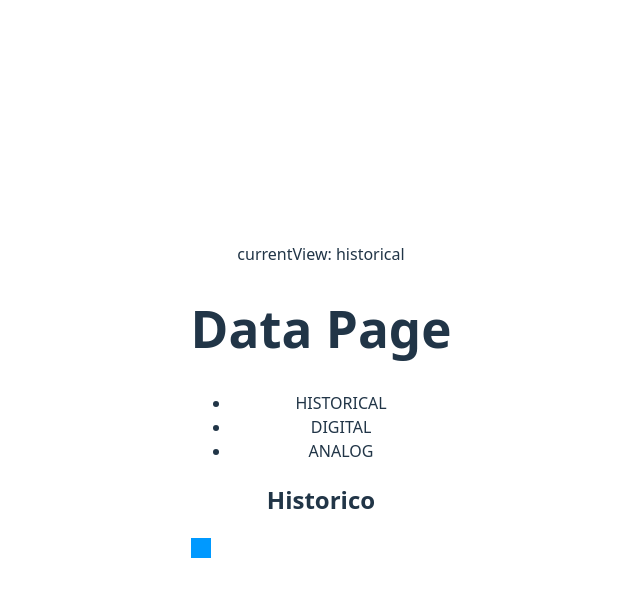
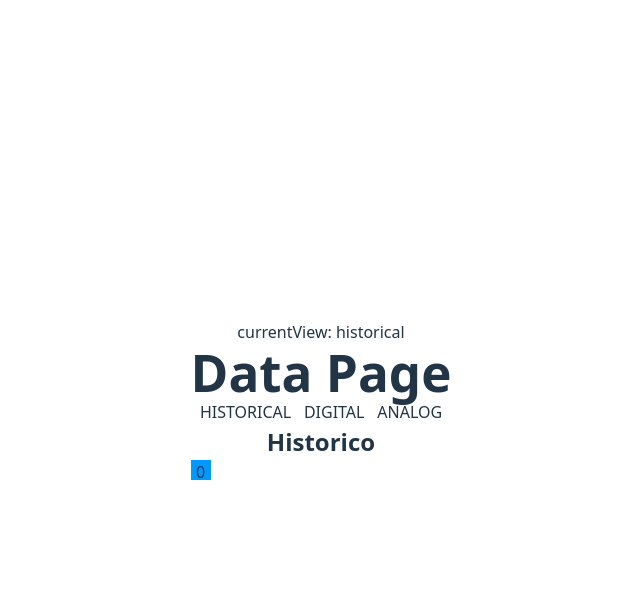
Before and after one commit to Gutierrez-Bautista/ECU-UI, a React (Vite) app: page / in a window 1280 px wide. Both pictures are taken after typing "https://example.com" into the empty fields and a click on the button "Siguiente". Shown: the top 596 px of the page, without its empty margins (319-959 px from the left). Built offline with nearby package versions, Linux system fonts and the light colour scheme.

Commit message:
Context to store sensors data created

```diff
--- a/src/ui/App.tsx
+++ b/src/ui/App.tsx
@@ -1,11 +1,11 @@
 import { useContext } from 'react'
 import './App.css'
-import { UrlContext, UrlProvider } from './context/urlContext'
+import { DataContext, DataProvider } from './context/dataContext'
 import IndexPage from './pages/index'
 import DataPage from './pages/Data'
 
 function AppContent () {
-  const { url } = useContext(UrlContext)
+  const { url } = useContext(DataContext)
 
   return (
     <>
@@ -20,9 +20,9 @@ function AppContent () {
 
 function App() {
   return (
-    <UrlProvider>
+    <DataProvider>
       <AppContent />
-    </UrlProvider>
+    </DataProvider>
   )
 }
 
--- a/src/ui/components/Header.tsx
+++ b/src/ui/components/Header/index.tsx
@@ -1,4 +1,5 @@
-import { Views } from "../pages/types"
+import { Views } from "../../pages/types"
+import './style.css'
 
 interface Props {
   title: string
@@ -13,7 +14,6 @@ export default function Header ({ title, updateViewFunc }: Props) {
   const ViewsKeys = Object.keys(Views) as Views[]
 
   const handleClick = (newView: string) => {
-    console.log(newView, isViewValue(newView), ViewsKeys)
     if (isViewValue(newView)) {
       updateViewFunc(newView as Views)
     }
--- /dev/null
+++ b/src/ui/components/Header/style.css
@@ -0,0 +1,6 @@
+ul {
+  list-style: none;
+  display: flex;
+  justify-content: center;
+  gap: .8rem;
+}
--- a/src/ui/components/HistoricalGraph.tsx
+++ /dev/null
@@ -1,7 +0,0 @@
-interface Props {
-  color?: `#${string}`
-}
-
-export default function HistoricalGraph ({ color = '#09f' }: Props) {
-  return <div style={{width: '20px', height: '20px', backgroundColor: color}}></div>
-}
--- /dev/null
+++ b/src/ui/components/historicalGraph/index.tsx
@@ -0,0 +1,31 @@
+import { useContext, useEffect, useState } from "react"
+import { DataContext } from "../../context/dataContext"
+
+interface Props {
+  color?: `#${string}`
+  sensor: Sensors
+}
+
+export default function HistoricalGraph ({ color = '#09f', sensor }: Props) {
+  const { values } = useContext(DataContext)
+  const [maxValue, setMaxValue] = useState(0)
+
+  console.log(sensor)
+  console.log(values ?? 'No Values')
+
+  useEffect(() => {
+    if (values && values[sensor]) {
+      let m = 0
+      values[sensor].forEach(v => {
+        if (v > m) m = v;
+      })
+      setMaxValue(m)
+    }
+  }, [values, sensor])
+
+  return (
+    <div style={{width: '20px', height: '20px', backgroundColor: color}}>
+      {maxValue}
+    </div>
+  )
+}
--- /dev/null
+++ b/src/ui/context/dataContext.tsx
@@ -0,0 +1,62 @@
+import { createContext, ReactNode, useState } from "react";
+
+interface DataContextI {
+  url: string | null
+  setNewUrl: (url: string) => void
+  values: SensorValues | null
+  addValue: (newValue: number, sensor: Sensors) => void
+  maxValues: number
+  setMaxValues: (newMaxValues: number) => void
+}
+
+export const DataContext = createContext<DataContextI>({
+  url: null,
+  setNewUrl: (url: string) => url,
+  values: null,
+  addValue: () => {},
+  maxValues: 10,
+  setMaxValues: () => {}
+})
+
+export function DataProvider ({ children }: { children: ReactNode }) {
+  const [url, setUrl] = useState<null | string>(null)
+  const [maxValues, setMaxValues] = useState(20)
+  const [values, setValues] = useState<SensorValues | null>(null)
+
+  const setNewUrl = (url: string) => {
+    setUrl(url)
+  }
+
+  const addValue = (newValue: number, sensor: Sensors) => {
+    setValues(prev => {
+      if (!prev) return null;
+
+      const p = {...prev}
+
+      if (sensor in p) {
+        if (p[sensor].length === maxValues) {
+          p[sensor].shift()
+        }
+
+        p[sensor].push(newValue)
+      } else {
+        p[sensor] = [newValue]
+      }
+
+      return p
+    })
+  }
+
+  return (
+    <DataContext.Provider value={{
+      url,
+      setNewUrl,
+      values,
+      addValue,
+      maxValues,
+      setMaxValues
+    }}>
+      {children}
+    </DataContext.Provider>
+  )
+}
--- a/src/ui/context/urlContext.tsx
+++ /dev/null
@@ -1,28 +0,0 @@
-import { createContext, ReactNode, useState } from "react";
-
-interface UrlContextI {
-  url: string | null
-  setNewUrl: (url: string) => void
-}
-
-export const UrlContext = createContext<UrlContextI>({
-  url: null,
-  setNewUrl: (url: string) => url
-})
-
-export function UrlProvider ({ children }: { children: ReactNode }) {
-  const [url, setUrl] = useState<null | string>(null)
-
-  const setNewUrl = (url: string) => {
-    setUrl(url)
-  }
-
-  return (
-    <UrlContext.Provider value={{
-      url,
-      setNewUrl
-    }}>
-      {children}
-    </UrlContext.Provider>
-  )
-}
--- a/src/ui/index.css
+++ b/src/ui/index.css
@@ -19,6 +19,11 @@
   text-rendering: optimizeLegibility;
   -webkit-font-smoothing: antialiased;
   -moz-osx-font-smoothing: grayscale;
+}
+
+* {
+  margin: 0;
+  padding: 0;
 }
 
 a {
--- a/src/ui/pages/index.tsx
+++ b/src/ui/pages/index.tsx
@@ -1,13 +1,11 @@
 import { FormEventHandler, useContext, useRef } from "react"
-import { UrlContext } from "../context/urlContext"
+import { DataContext } from "../context/dataContext"
 
 export default function IndexPage () {
-  const { setNewUrl } = useContext(UrlContext)
+  const { setNewUrl } = useContext(DataContext)
   const urlForm = useRef<null | HTMLInputElement>(null)
 
   const handleSubmit: FormEventHandler = (evt) => {
-    console.log(evt)
-    console.log(urlForm)
     evt.preventDefault()
 
     if (!urlForm.current) {
--- /dev/null
+++ b/src/ui/types.d.ts
@@ -0,0 +1,3 @@
+type Sensors = 'lambda' | 'rpm' | 'engine-temp'
+
+type SensorValues = Record<Sensors, number[]>
--- a/src/ui/views/HistoricalView.tsx
+++ b/src/ui/views/HistoricalView.tsx
@@ -1,10 +1,10 @@
-import HistoricalGraph from "../components/HistoricalGraph";
+import HistoricalGraph from "../components/historicalGraph";
 
 export default function HistoricalView () {
   return (
     <>
     <h2>Historico</h2>
-    <HistoricalGraph />
+    <HistoricalGraph sensor="rpm" />
     </>
   )
 }
```
Also changed, not shown: src/ui/components/historicalGraph/style.css (added).
